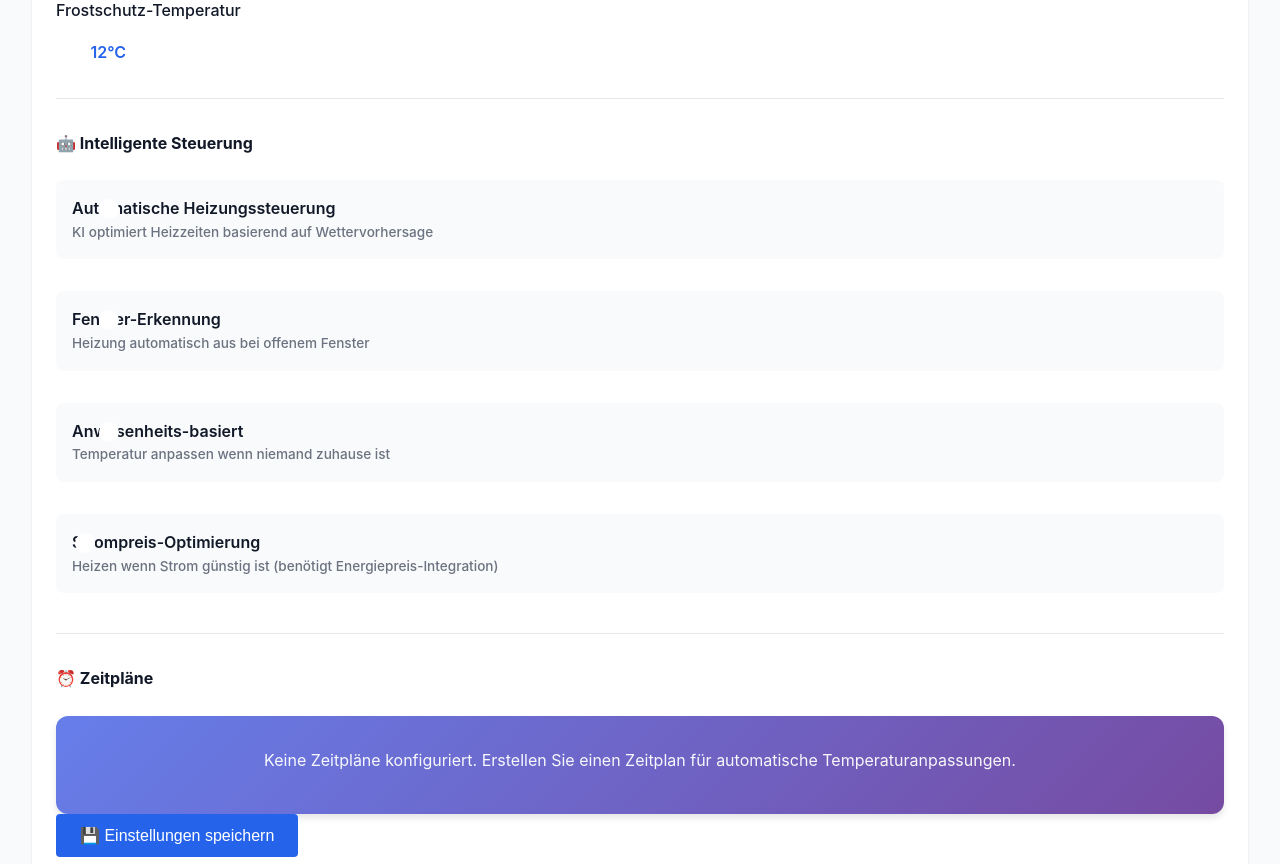
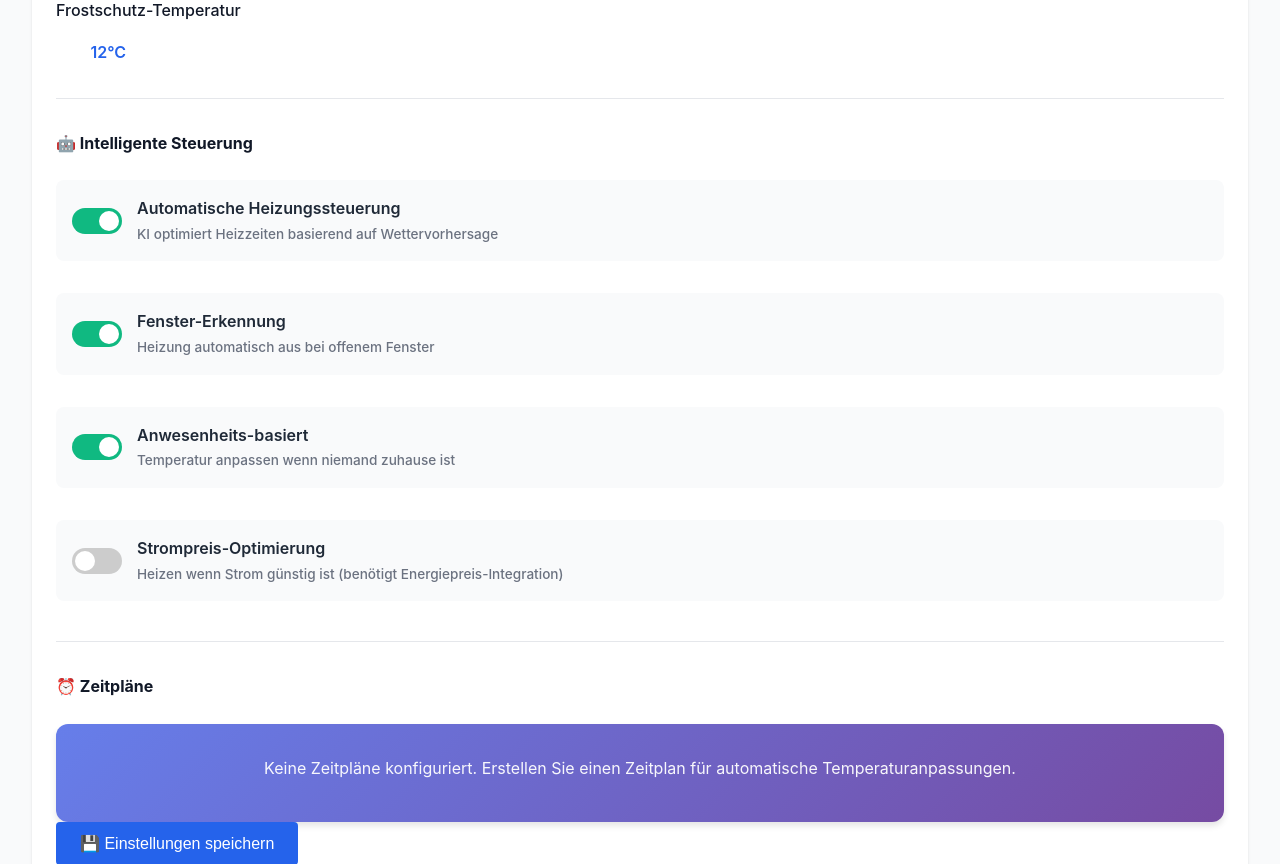
Before and after one commit to SHP-ART/KI-SYSTEM, a Flask app: page /heizung in a window 1280 px wide. Shown: the part 1847-2711 px from the top of the page. Run offline with Flask 3, Linux system fonts and the light colour scheme; data that the repository does not hold is empty.

Commit message:
Fix: Layout-Darstellung der Intelligenten Steuerung
Korrigiert die Darstellung der Toggle-Schalter in der Sektion "Intelligente Steuerung".

**Layout-Fixes:**
- Explizites Flexbox-Layout für toggle-label
- display: flex mit align-items: center
- gap: 15px für gleichmäßigen Abstand
- flex: 1 für Text-Container (verhindert Überlauf)
- cursor: pointer für bessere UX
- Farbanpassungen für bessere Lesbarkeit

**Verbessert:**
- Toggle-Schalter und Text jetzt korrekt ausgerichtet
- Text bricht nicht mehr um
- Einheitliches Spacing zwischen allen Optionen
- Bessere Farben für Überschriften (color: #1f2937)

🤖 Generated with [Claude Code](https://claude.com/claude-code)

Co-Authored-By: Claude <noreply@anthropic.com>

```diff
--- a/src/web/templates/heating.html
+++ b/src/web/templates/heating.html
@@ -158,45 +158,45 @@
             <h4>🤖 Intelligente Steuerung</h4>
 
             <div class="form-group">
-                <label class="toggle-label">
+                <label class="toggle-label" style="display: flex; align-items: center; gap: 15px; cursor: pointer;">
                     <input type="checkbox" id="auto-heating" class="toggle-checkbox" checked>
                     <span class="toggle-switch"></span>
-                    <div>
-                        <div style="font-weight: 600;">Automatische Heizungssteuerung</div>
-                        <div style="font-size: 0.85em; color: #6b7280;">KI optimiert Heizzeiten basierend auf Wettervorhersage</div>
+                    <div style="flex: 1;">
+                        <div style="font-weight: 600; color: #1f2937;">Automatische Heizungssteuerung</div>
+                        <div style="font-size: 0.85em; color: #6b7280; margin-top: 2px;">KI optimiert Heizzeiten basierend auf Wettervorhersage</div>
                     </div>
                 </label>
             </div>
 
             <div class="form-group">
-                <label class="toggle-label">
+                <label class="toggle-label" style="display: flex; align-items: center; gap: 15px; cursor: pointer;">
                     <input type="checkbox" id="window-detection" class="toggle-checkbox" checked>
                     <span class="toggle-switch"></span>
-                    <div>
-                        <div style="font-weight: 600;">Fenster-Erkennung</div>
-                        <div style="font-size: 0.85em; color: #6b7280;">Heizung automatisch aus bei offenem Fenster</div>
+                    <div style="flex: 1;">
+                        <div style="font-weight: 600; color: #1f2937;">Fenster-Erkennung</div>
+                        <div style="font-size: 0.85em; color: #6b7280; margin-top: 2px;">Heizung automatisch aus bei offenem Fenster</div>
                     </div>
                 </label>
             </div>
 
             <div class="form-group">
-                <label class="toggle-label">
+                <label class="toggle-label" style="display: flex; align-items: center; gap: 15px; cursor: pointer;">
                     <input type="checkbox" id="presence-based" class="toggle-checkbox" checked>
                     <span class="toggle-switch"></span>
-                    <div>
-                        <div style="font-weight: 600;">Anwesenheits-basiert</div>
-                        <div style="font-size: 0.85em; color: #6b7280;">Temperatur anpassen wenn niemand zuhause ist</div>
+                    <div style="flex: 1;">
+                        <div style="font-weight: 600; color: #1f2937;">Anwesenheits-basiert</div>
+                        <div style="font-size: 0.85em; color: #6b7280; margin-top: 2px;">Temperatur anpassen wenn niemand zuhause ist</div>
                     </div>
                 </label>
             </div>
 
             <div class="form-group">
-                <label class="toggle-label">
+                <label class="toggle-label" style="display: flex; align-items: center; gap: 15px; cursor: pointer;">
                     <input type="checkbox" id="energy-price-optimization" class="toggle-checkbox">
                     <span class="toggle-switch"></span>
-                    <div>
-                        <div style="font-weight: 600;">Strompreis-Optimierung</div>
-                        <div style="font-size: 0.85em; color: #6b7280;">Heizen wenn Strom günstig ist (benötigt Energiepreis-Integration)</div>
+                    <div style="flex: 1;">
+                        <div style="font-weight: 600; color: #1f2937;">Strompreis-Optimierung</div>
+                        <div style="font-size: 0.85em; color: #6b7280; margin-top: 2px;">Heizen wenn Strom günstig ist (benötigt Energiepreis-Integration)</div>
                     </div>
                 </label>
             </div>
```
